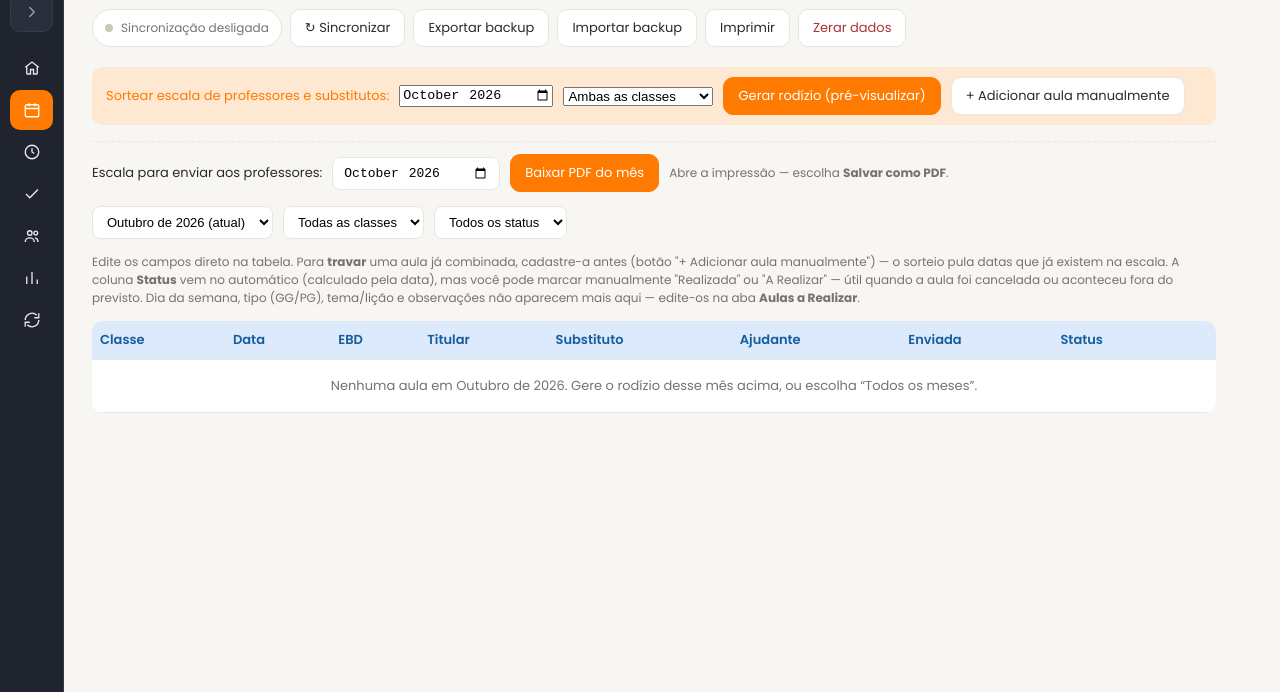
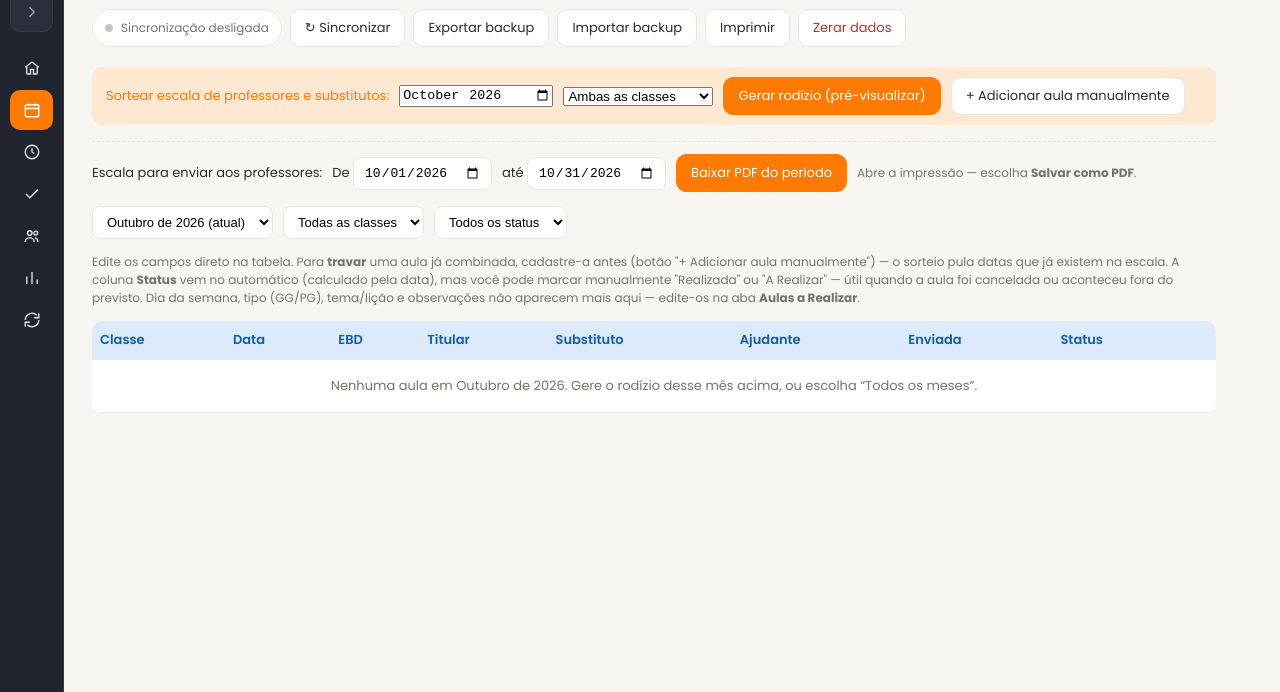
Before and after one commit to brunnacsantos45-cordeiro/ESCALANOVA, a plain HTML site: page index.html in a window 1280 px wide. Both pictures are taken after a click on the element "Escala Mensal". Shown: the part 108-800 px from the top of the page. Drawn offline with nearby package versions, Linux system fonts and the light colour scheme.

Commit message:
Add files via upload

```diff
--- a/index.html
+++ b/index.html
@@ -325,8 +325,9 @@
     <div id="genPreviewWrap"></div>
     <div class="toolbar" style="border-top:1px dashed var(--line);padding-top:12px">
       <span style="font-size:13px">Escala para enviar aos professores:</span>
-      <input type="month" id="pdfMonth">
-      <button class="primary" onclick="gerarPDF()">Baixar PDF do mês</button>
+      <label style="font-size:13px">De <input type="date" id="pdfDe"></label>
+      <label style="font-size:13px">até <input type="date" id="pdfAte"></label>
+      <button class="primary" onclick="gerarPDF()">Baixar PDF do período</button>
       <span class="note" style="margin:0">Abre a impressão — escolha <strong>Salvar como PDF</strong>.</span>
     </div>
     <div class="toolbar">
@@ -2163,16 +2164,17 @@ const MESES_PT = ['janeiro','fevereiro','março','abril','maio','junho',
 const NOME_CLASSE_PDF = {'Classe 2-5':'CLASSE 2 a 5', 'Classe 6-11':'CLASSE 6 a 11'};
 
 function gerarPDF(){
-  const val = document.getElementById('pdfMonth').value;
-  if(!val){ alert('Escolha o mês da escala primeiro.'); return; }
-  const [y,m] = val.split('-').map(Number);
+  const de = document.getElementById('pdfDe').value;
+  const ate = document.getElementById('pdfAte').value;
+  if(!de || !ate){ alert('Escolha a data inicial e a data final da escala.'); return; }
+  if(de > ate){ alert('A data inicial não pode ser depois da data final.'); return; }
   const doMes = state.escala
-    .filter(r => (r.data||'').slice(0,7) === val)
+    .filter(r => r.data && r.data >= de && r.data <= ate)
     .slice()
     .sort((a,b) => a.data.localeCompare(b.data));
 
   if(doMes.length === 0){
-    alert(`Não há aulas cadastradas em ${MESES_PT[m-1]} de ${y}. Gere o rodízio desse mês antes.`);
+    alert(`Não há aulas cadastradas de ${fmtDate(de)} a ${fmtDate(ate)}. Gere o rodízio desse período antes.`);
     return;
   }
 
@@ -2229,7 +2231,14 @@ function renderAll(){
 
 document.getElementById('todayLabel').textContent = todayMidnight().toLocaleDateString('pt-BR', {weekday:'long', year:'numeric', month:'long', day:'numeric'});
 document.getElementById('genMonth').value = new Date().toISOString().slice(0,7);
-document.getElementById('pdfMonth').value = new Date().toISOString().slice(0,7);
+(function(){
+  // padrão: do primeiro ao último dia do mês atual
+  const hoje = todayMidnight();
+  const pad = n => String(n).padStart(2,'0');
+  const y = hoje.getFullYear(), m = hoje.getMonth() + 1;
+  document.getElementById('pdfDe').value = `${y}-${pad(m)}-01`;
+  document.getElementById('pdfAte').value = `${y}-${pad(m)}-${pad(new Date(y, m, 0).getDate())}`;
+})();
 tabInit();
 toggleSidebar(sidebarEstadoInicial());
 carregarLocal();
@@ -2260,7 +2269,7 @@ if('serviceWorker' in navigator && location.protocol.startsWith('http')){
    em segundo plano. Alguns segundos depois da abertura, olhamos o que ele guardou;
    se for uma versão mais nova que esta, recarrega sozinho (uma vez por versão).
    Assim basta trocar o index.html no GitHub — não é preciso mexer no sw.js. */
-const APP_VERSAO = '2026-10-26-v16';
+const APP_VERSAO = '2026-10-26-v17';
 function verificarAtualizacaoApp(){
   if(!('caches' in window) || !location.protocol.startsWith('http')) return;
   caches.match(location.origin + location.pathname).then(resp => resp ? resp.clone().text() : '').then(txt => {
```
